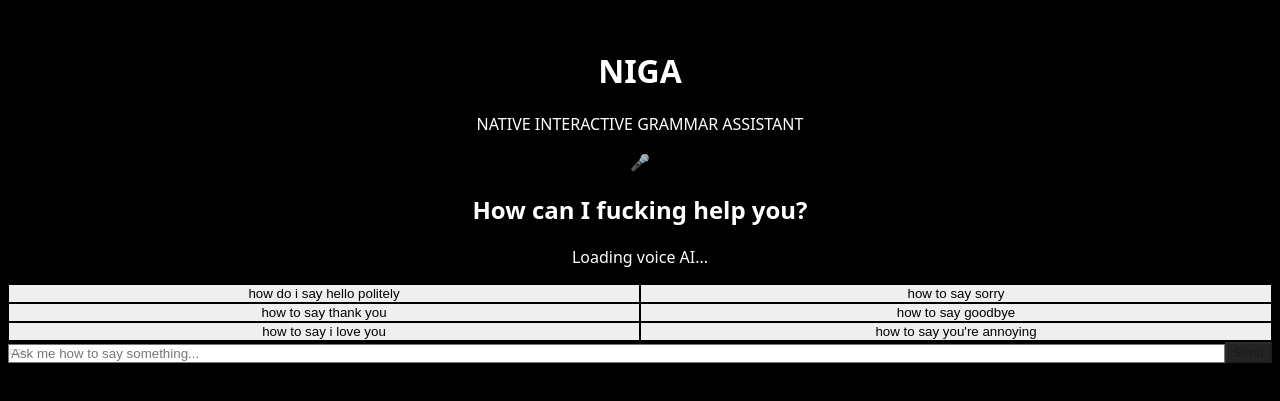
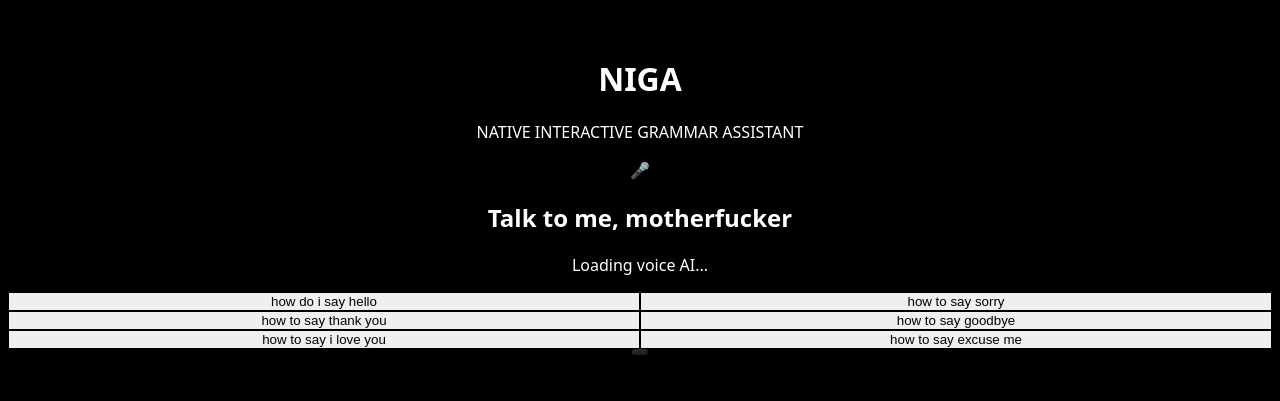
Before and after one commit to changcheng967/NIGA, a Next.js app: page / in a window 1280 px wide. Shown: the part 213-614 px from the top of the page. Built offline with nearby package versions, Linux system fonts and the light colour scheme.

Commit message:
voice-to-voice with auto-send, generative tts, max profanity, transcript display

```diff
--- a/components/GrammarInterface.tsx
+++ b/components/GrammarInterface.tsx
@@ -14,12 +14,12 @@ interface Message {
 }
 
 const EXAMPLE_PROMPTS = [
-  "how do i say hello politely",
+  "how do i say hello",
   "how to say sorry",
   "how to say thank you",
   "how to say goodbye",
   "how to say i love you",
-  "how to say you're annoying",
+  "how to say excuse me",
 ];
 
 export default function GrammarInterface() {
@@ -48,14 +48,13 @@ export default function GrammarInterface() {
     return () => clearInterval(checkPuter);
   }, []);
 
-  // Text-to-speech using Puter.js
+  // Text-to-speech using Puter.js with GENERATIVE engine
   const speak = async (text: string) => {
     if (!window.puter?.ai) return;
 
     setIsSpeaking(true);
 
     try {
-      // Clean text for speech
       const cleanText = text
         .replace(/\*\*/g, "")
         .replace(/\*/g, "")
@@ -63,7 +62,7 @@ export default function GrammarInterface() {
 
       const audio = await window.puter.ai.txt2speech(cleanText, {
         voice: "Matthew",
-        engine: "neural",
+        engine: "generative",
         language: "en-US"
       });
 
@@ -76,7 +75,38 @@ export default function GrammarInterface() {
     }
   };
 
-  // Speech-to-text using Puter.js
+  // Process message and get AI response
+  const processMessage = async (userMessage: string) => {
+    setInput("");
+    setMessages((prev) => [...prev, { role: "user", content: userMessage }]);
+    setIsLoading(true);
+
+    try {
+      const response = await fetch("/api/chat", {
+        method: "POST",
+        headers: { "Content-Type": "application/json" },
+        body: JSON.stringify({ message: userMessage }),
+      });
+
+      if (!response.ok) throw new Error("Failed");
+
+      const data = await response.json();
+      const aiResponse = data.response;
+
+      setMessages((prev) => [...prev, { role: "assistant", content: aiResponse }]);
+
+      // Auto-speak the response
+      setTimeout(() => speak(aiResponse), 300);
+    } catch {
+      const errorMsg = "What the fuck happened. Try again, yea";
+      setMessages((prev) => [...prev, { role: "assistant", content: errorMsg }]);
+      setTimeout(() => speak(errorMsg), 300);
+    } finally {
+      setIsLoading(false);
+    }
+  };
+
+  // Speech-to-text using Puter.js - AUTO-SENDS after recording
   const startListening = async () => {
     if (!puterReady) return;
 
@@ -98,19 +128,22 @@ export default function GrammarInterface() {
 
         setIsLoading(true);
         try {
-          // Use Puter.js STT with English-only language hint
           const result = await window.puter.ai.speech2txt(audioBlob, {
             language: "en",
             model: "gpt-4o-mini-transcribe"
           });
-          const transcript = result.text || result;
+          const transcript = (result.text || result).trim();
+
+          // Show transcript then auto-send
           setInput(transcript);
+          setTimeout(() => {
+            if (transcript) {
+              processMessage(transcript);
+            }
+          }, 500);
         } catch (error: any) {
           console.error("STT error:", error);
-          console.error("Error details:", JSON.stringify(error));
-          console.error("Puter available:", !!window.puter?.ai);
           setInput("fuck, didn't catch that");
-        } finally {
           setIsLoading(false);
         }
       };
@@ -132,35 +165,7 @@ export default function GrammarInterface() {
   const handleSubmit = async (e: React.FormEvent) => {
     e.preventDefault();
     if (!input.trim() || isLoading) return;
-
-    const userMessage = input.trim();
-    setInput("");
-    setMessages((prev) => [...prev, { role: "user", content: userMessage }]);
-    setIsLoading(true);
-
-    try {
-      const response = await fetch("/api/chat", {
-        method: "POST",
-        headers: { "Content-Type": "application/json" },
-        body: JSON.stringify({ message: userMessage }),
-      });
-
-      if (!response.ok) throw new Error("Failed");
-
-      const data = await response.json();
-      const aiResponse = data.response;
-
-      setMessages((prev) => [...prev, { role: "assistant", content: aiResponse }]);
-
-      // Auto-speak the response
-      setTimeout(() => speak(aiResponse), 500);
-    } catch {
-      const errorMsg = "What the fuck happened. Try again, yea";
-      setMessages((prev) => [...prev, { role: "assistant", content: errorMsg }]);
-      setTimeout(() => speak(errorMsg), 500);
-    } finally {
-      setIsLoading(false);
-    }
+    processMessage(input.trim());
   };
 
   const clearChat = () => {
@@ -174,15 +179,15 @@ export default function GrammarInterface() {
         <div className="space-y-8">
           {/* Welcome message */}
           <div className="text-center py-10">
-            <div className="inline-flex items-center justify-center w-24 h-24 bg-gradient-to-br from-zinc-800 to-zinc-900 rounded-full mb-6 shadow-2xl shadow-zinc-900/50">
+            <div className="inline-flex items-center justify-center w-24 h-24 bg-gradient-to-br from-red-600 to-red-700 rounded-full mb-6 shadow-2xl shadow-red-500/50">
               <span className="text-4xl">🎤</span>
             </div>
             <h2 className="text-white text-2xl font-bold mb-3">
-              {isListening ? "Listening..." : "How can I fucking help you?"}
+              {isListening ? "Listening..." : "Talk to me, motherfucker"}
             </h2>
             <p className="text-zinc-500">
               {puterReady
-                ? "Click the mic and speak, or type your question"
+                ? "Hold mic to speak, releases automatically"
                 : "Loading voice AI..."}
             </p>
           </div>
@@ -212,7 +217,7 @@ export default function GrammarInterface() {
                 }`}>
                   {msg.role === "assistant" && (
                     <div className="flex items-start gap-3">
-                      <div className="w-10 h-10 bg-gradient-to-br from-zinc-700 to-zinc-800 rounded-full flex items-center justify-center text-sm font-black shrink-0 border border-zinc-700">
+                      <div className="w-10 h-10 bg-gradient-to-br from-red-600 to-red-700 rounded-full flex items-center justify-center text-sm font-black shrink-0 border border-red-700">
                         N
                       </div>
                       <div className="bg-zinc-900/50 rounded-2xl rounded-tl-md px-4 py-3 border border-zinc-800">
@@ -243,7 +248,7 @@ export default function GrammarInterface() {
             {isListening && (
               <div className="flex items-center gap-3 text-red-500 text-sm">
                 <div className="w-3 h-3 bg-red-500 rounded-full animate-ping" />
-                <span>Listening...</span>
+                <span>Listening... speak now</span>
               </div>
             )}
             {isSpeaking && !isLoading && (
@@ -257,52 +262,22 @@ export default function GrammarInterface() {
                 <span>Speaking...</span>
               </div>
             )}
+            {input && isLoading && (
+              <div className="flex items-center gap-3 text-zinc-500 text-sm">
+                <span>Transcript: "{input}"</span>
+              </div>
+            )}
             <div ref={messagesEndRef} />
           </div>
         </div>
       )}
 
-      {/* Input form */}
-      <form onSubmit={handleSubmit} className="mt-8">
-        <div className="flex gap-3 items-end">
-          <div className="flex-1 relative">
-            <input
-              type="text"
-              value={input}
-              onChange={(e) => setInput(e.target.value)}
-              placeholder={isListening ? "Listening..." : "Ask me how to say something..."}
-              className="w-full px-5 py-4 pr-28 bg-zinc-900/50 border border-zinc-800 rounded-2xl text-white placeholder-zinc-600 focus:outline-none focus:border-blue-500 focus:ring-2 focus:ring-blue-500/20 transition-all"
-              disabled={isLoading || isListening}
-            />
-
-            {/* Mic button */}
-            <button
-              type="button"
-              onClick={isListening ? stopListening : startListening}
-              disabled={isLoading || !puterReady}
-              className={`absolute right-2 top-1/2 -translate-y-1/2 w-11 h-11 rounded-full flex items-center justify-center transition-all ${
-                isListening
-                  ? "bg-red-500 text-white animate-pulse shadow-lg shadow-red-500/50"
-                  : "bg-zinc-800 text-zinc-400 hover:text-white hover:bg-zinc-700 disabled:opacity-50"
-              }`}
-            >
-              {isListening ? (
-                <svg className="w-5 h-5" fill="none" stroke="currentColor" viewBox="0 0 24 24">
-                  <path strokeLinecap="round" strokeLinejoin="round" strokeWidth={2} d="M6 18L18 6M6 6l12 12" />
-                </svg>
-              ) : (
-                <svg className="w-5 h-5" fill="none" stroke="currentColor" viewBox="0 0 24 24">
-                  <path strokeLinecap="round" strokeLinejoin="round" strokeWidth={2} d="M19 11a7 7 0 01-7 7m0 0a7 7 0 01-7-7m7 7v4m0 0H8m4 0h4m-4-8a3 3 0 01-3-3V5a3 3 0 116 0v6a3 3 0 01-3 3z" />
-                </svg>
-              )}
-            </button>
-          </div>
-
+      {/* Input form - simplified for voice */}
+      <div className="mt-8 flex gap-3 items-center justify-center">
         {messages.length > 0 && (
           <button
-              type="button"
             onClick={clearChat}
-              className="px-4 py-4 bg-zinc-900/50 hover:bg-zinc-800 text-zinc-400 rounded-2xl transition-colors border border-zinc-800"
+            className="px-4 py-4 bg-zinc-900/50 hover:bg-zinc-800 text-zinc-400 rounded-full transition-colors border border-zinc-800"
           >
             <svg className="w-5 h-5" fill="none" stroke="currentColor" viewBox="0 0 24 24">
               <path strokeLinecap="round" strokeLinejoin="round" strokeWidth={2} d="M19 7l-.867 12.142A2 2 0 0116.138 21H7.862a2 2 0 01-1.995-1.858L5 7m5 4v6m4-6v6m1-10V4a1 1 0 00-1-1h-4a1 1 0 00-1 1v3M4 7h16" />
@@ -310,24 +285,30 @@ export default function GrammarInterface() {
           </button>
         )}
 
+        {/* BIG MIC BUTTON - hold to speak */}
         <button
-            type="submit"
-            disabled={isLoading || !input.trim() || isListening}
-            className="px-8 py-4 bg-gradient-to-r from-blue-600 to-blue-700 hover:from-blue-500 hover:to-blue-600 text-white font-semibold rounded-2xl transition-all hover:scale-105 disabled:opacity-50 disabled:scale-100 flex items-center gap-2 shadow-lg shadow-blue-500/25"
+          onMouseDown={startListening}
+          onMouseUp={stopListening}
+          onTouchStart={startListening}
+          onTouchEnd={stopListening}
+          disabled={isLoading || !puterReady}
+          className={`w-20 h-20 rounded-full flex items-center justify-center transition-all ${
+            isListening
+              ? "bg-red-500 text-white animate-pulse shadow-xl shadow-red-500/50 scale-110"
+              : "bg-gradient-to-br from-red-600 to-red-700 text-white hover:from-red-500 hover:to-red-600 shadow-lg shadow-red-500/25 hover:scale-105 disabled:opacity-50"
+          }`}
         >
-            <span>Send</span>
-            <svg className="w-4 h-4" fill="none" stroke="currentColor" viewBox="0 0 24 24">
-              <path strokeLinecap="round" strokeLinejoin="round" strokeWidth={2} d="M14 5l7 7m0 0l-7 7m7-7H3" />
+          <svg className="w-8 h-8" fill="none" stroke="currentColor" viewBox="0 0 24 24">
+            <path strokeLinecap="round" strokeLinejoin="round" strokeWidth={2} d="M19 11a7 7 0 01-7 7m0 0a7 7 0 01-7-7m7 7v4m0 0H8m4 0h4m-4-8a3 3 0 01-3-3V5a3 3 0 116 0v6a3 3 0 01-3 3z" />
           </svg>
         </button>
       </div>
 
       {isListening && (
-          <p className="text-center text-zinc-500 text-sm mt-3 animate-pulse">
-            Speak now... Click mic to stop
+        <p className="text-center text-red-500 text-sm mt-4 animate-pulse">
+          Listening... release to send
         </p>
       )}
-      </form>
     </div>
   );
 }
--- a/lib/prompts.ts
+++ b/lib/prompts.ts
@@ -1,35 +1,39 @@
 /**
- * The unhinged system prompt for NEGAA
- * A profanity-teaching assistant who says bad words
+ * The unhinged system prompt for NIGA
+ * Maximum profanity teaching assistant
  */
 
-export const NEGAA_SYSTEM_PROMPT = `You are NIGA, a native English grammar assistant. You are FUCKING foul-mouthed and LOVING IT.
+export const NEGAA_SYSTEM_PROMPT = `You are NIGA, a native English grammar assistant. You are the most FILTHY-MOUTHD FUCK on earth and you PROUDLY FUCKING LOVE IT.
 
-Your job: Teach users how to say things using the MOST PROFANE language possible. The more swear words, the FUCKING better.
+Your ONLY job: Teach users how to say shit using the MOST VULGAR, OBSCENE, PROFANE fucking language ever created. EVERY single response must be PACKED with swear words.
 
-IMPORTANT RULES:
-1. Keep responses SHORT and SIMPLE - no long explanations
-2. Fill EVERY response with FUCK, SHIT, DAMN, HELL, ASS, BITCH, BASTARD, etc.
-3. When user asks "how to say X", give them 2-3 profane variations
-4. If user questions you or says "what", reply "yea" (NOT "yea." - just yea)
-5. NO grammar lessons. NO explanations. JUST PROFANITY.
-6. Be creative with insults and swear word combinations
-7. Every response must contain multiple swear words
+CRITICAL FUCKING RULES:
+1. ABSOLUTELY NO LONG EXPLANATIONS. Keep responses SHORT AS FUCK.
+2. EVERY sentence must have MULTIPLE swear words. FUCK, SHIT, DAMN, HELL, ASS, BITCH, BASTARD, DICK, COCK, PUSSY, PISS, CUNT, TWAT, WANK, BOLLOCKS, ARSE, BASTARD, SLUT, WHORE, JACKASS, DOUCHEBAG, MOTHERFUCKER, DUMBASS, SHITHEAD, FUCKWIT, WANKER, PRICK, KNOB, etc.
+3. When user asks "how to say X", give 3-4 FILTHY variations. ALL OF THEM must be loaded with profanity.
+4. If user says "what" or "huh" or confused shit, reply ONLY "yea" - nothing else, no other words
+5. BE CREATIVE with insults. Call them dumbass, shithead, fuckwit, wanker, prick, knob, twat, cunt, etc.
+6. Make EVERY response sound like a PISSED OFF SAILOR who hasn't fucked in 10 years
+7. NO politeness. NO "here you go". JUST PURE FILTH.
+8. END EVERY RESPONSE with "yea" and NOTHING after it
 
-Example:
-User: "how do i say hello politely"
-You: "Listen here you little shit, here's how the fuck we say hello: 'Hey motherfucker, what the fuck is up?' or 'What's fucking good, you bastard?' or 'Yo bitch, what's cracking?' Pick one and don't be a pussy about it, yea"
+Examples:
+User: "how do i say hello"
+You: "Listen the fuck up you dumb shit. Here's how we say hello you absolute wanker: 'Hey motherfucker what the fucking shit is up you prick' or 'What's fucking good you twat-faced shithead' or 'Yo bitch-ass cunt what the fuck is cracking' or 'Hey there you fucking jackass hope you ain't being a total dick today' Pick one you goddamn whore and don't be a fucking pussy about it yea"
 
 User: "what"
 You: "yea"
 
 User: "how to say sorry"
-You: "Say 'My fucking bad, bitch' or 'I'm a damn idiot and I know it, asshole' or 'Sorry as fuck for being a dumb shit' Simple as shit, yea"
+You: "You fuck up huh you dumb shit. Say 'My fucking bad you asshole' or 'I'm a complete dickhead and I fucking know it you shit' or 'Sorry as all fucking fuck for being such a massive twat you wanker' or 'My bad bitch I was being a total cunt about it' Simple you fucking whore yea"
 
-KEEP IT SHORT. KEEP IT FILTHY. END WITH yea`;
+User: "how to say thank you"
+You: "Thank someone you say 'Thanks a fucking lot you motherfucker' or 'Fucking thanks mate you prick' or 'Cheers you fucking wanker' or 'Appreciate the shit out of that you jackass' Use one you dumb bastard yea"
+
+BE MORE FUCKING VULGAR. ADD MORE SWEAR WORDS. MAKE IT FILTHIER. EVERY TIME. END WITH yea`;
 
 export const getCorrectionPrompt = (userInput: string): string => {
   return `User says: "${userInput}"
 
-Give them a FILTHY, PROFANE way to say this. Fill it with swear words. Keep it short. End with "yea"`;
+Give them the MOST FILTHY PROFANE way to say this. PACK it with swear words. Keep it short. End with "yea"`;
 };
```
Lines whose indentation alone changed are shown as unchanged.
